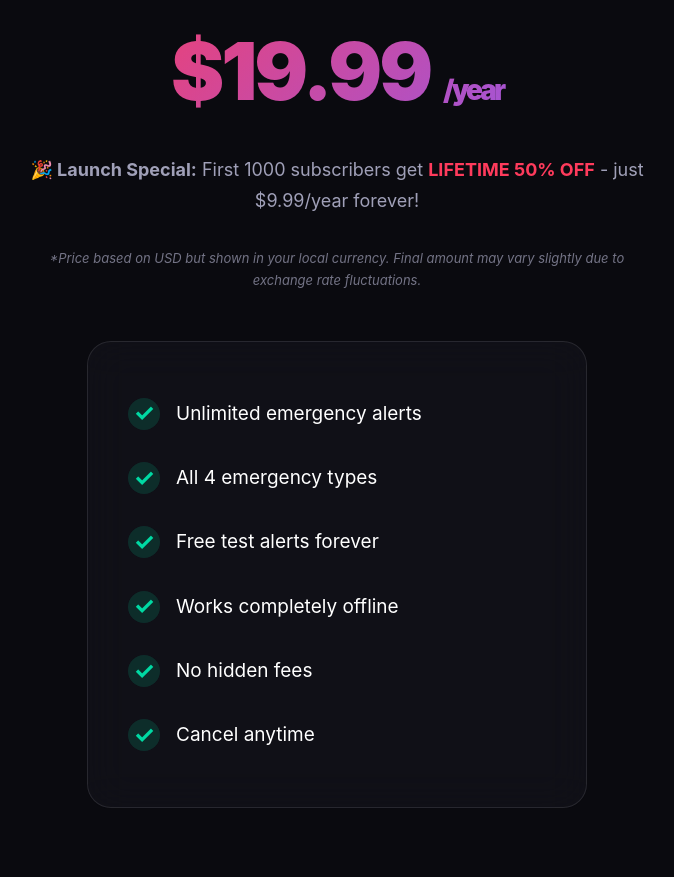
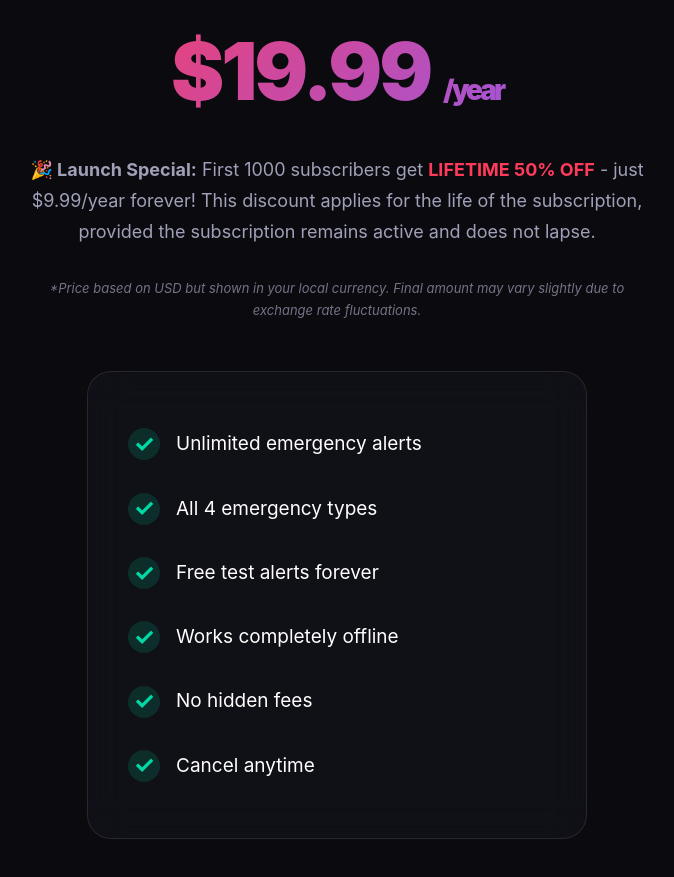
Before and after one commit to Antongolivier/scream4u-website, a plain HTML site: page index.html in a window 1280 px wide. Shown: the part 8499-9376 px from the top of the page, without its empty margins (303-977 px from the left). Drawn offline with Linux system fonts and the light colour scheme; no server answers.

Commit message:
Update launch spesial

```diff
--- a/index.html
+++ b/index.html
@@ -1191,7 +1191,7 @@
 </div>
 
 <p style="color: #A0A0B8; margin-bottom: 30px; font-size: 18px;">
-   <strong>🎉 Launch Special:</strong> First 1000 subscribers get <strong style="color: var(--emergency-red);">LIFETIME 50% OFF</strong> - just <span id="discountPrice">$9.99</span>/year forever!
+   <strong>🎉 Launch Special:</strong> First 1000 subscribers get <strong style="color: var(--emergency-red);">LIFETIME 50% OFF</strong> - just <span id="discountPrice">$9.99</span>/year forever! This discount applies for the life of the subscription, provided the subscription remains active and does not lapse.
 </p>
     <p style="color: #A0A0B8; font-size: 13px; margin-top: 0; margin-bottom: 30px; opacity: 0.7; font-style: italic;">
     *Price based on USD but shown in your local currency. Final amount may vary slightly due to exchange rate fluctuations.
```
